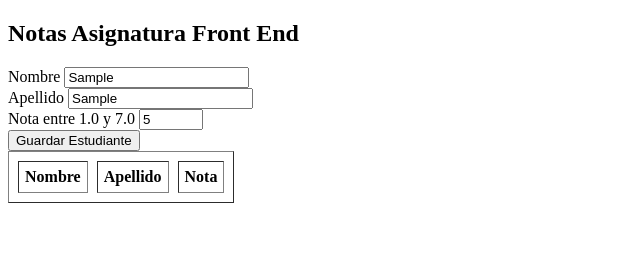
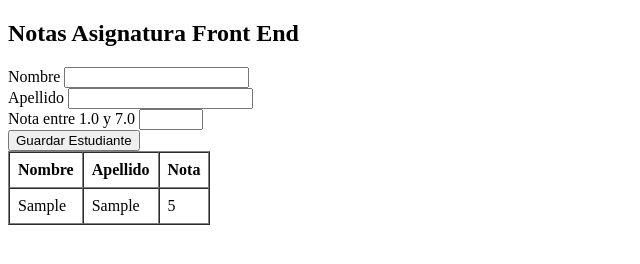
Before and after one commit to iscifeere/frontEnd05may25, a plain HTML site: page proyecto-js-lunes05may25/index.html in a window 1280 px wide. Both pictures are taken after typing "Sample", "Sample", "5" into the empty fields and a click on the button "Guardar Estudiante". Shown: the whole page, without its empty margins (0-640 px from the left). Drawn offline with Linux system fonts and the light colour scheme.

Commit message:
arreglado el script

```diff
--- a/proyecto-js-lunes05may25/index.html
+++ b/proyecto-js-lunes05may25/index.html
@@ -14,7 +14,7 @@
         </div>
         <div>
             <label for="lastName">Apellido</label>
-            <input type="text" id="name" required>
+            <input type="text" id="lastName" required>
         </div>
         <div>
             <label for="nota">Nota entre 1.0 y 7.0</label>
@@ -23,12 +23,12 @@
         <button type="submit">Guardar Estudiante</button>
     </form>
 
-    <table id="studentsTable" border='1' cellpadding="6" cellspacing="9">
+    <table id="studentsTable" border='1' cellpadding="8" cellspacing="0">
         <thead>
            <tr>
-            <th>Nombre</th>
-            <th>Apellido</th>
-            <th>Nota</th>
+                <th>Nombre</th>
+                <th>Apellido</th>
+                <th>Nota</th>
            </tr>
         </thead>
         <tbody>
--- a/proyecto-js-lunes05may25/script.js
+++ b/proyecto-js-lunes05may25/script.js
@@ -2,14 +2,14 @@ const students = []
 
 const tableBody = document.querySelector("#studentsTable tbody")
 
-document.getElementById('studentForm').addEventListener('submit', function(e){
+document.getElementById("studentForm").addEventListener('submit', function(e){
     e.preventDefault();
 
     const name=document.getElementById('name').value.trim();
     const lastName=document.getElementById('lastName').value.trim();
     const grade=document.getElementById('grade').value.trim();
 
-    if(grade < 1 || grade > 7 || grade === null){
+    if(grade < 1 || grade > 7 || isNaN(grade) ){
         alert("Error Datos Incorrectos")
         return
     }
@@ -17,7 +17,7 @@ document.getElementById('studentForm').addEventListener('submit', function(e){
     const student={name, lastName, grade};
     students.push(student)
 
-    console.log(students)
+    addStudentToTable(student)
 
     this.reset()
 
@@ -30,7 +30,7 @@ function addStudentToTable(student)
     `
     <td>${student.name}</td>
     <td>${student.lastName}</td>
-    <td>${student.grade.toFixed(1)}</td>
+    <td>${student.grade}</td>
     `;
     tableBody.appendChild(row)
 }
```
